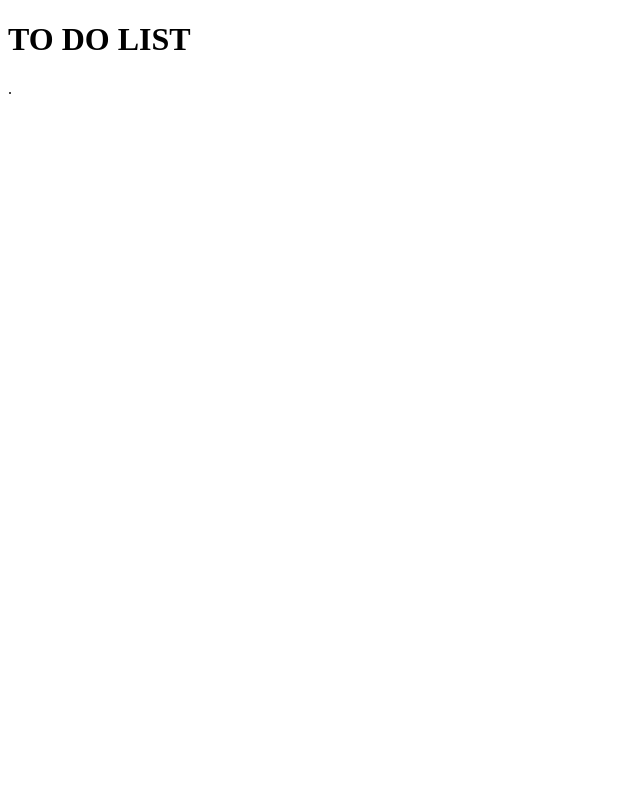
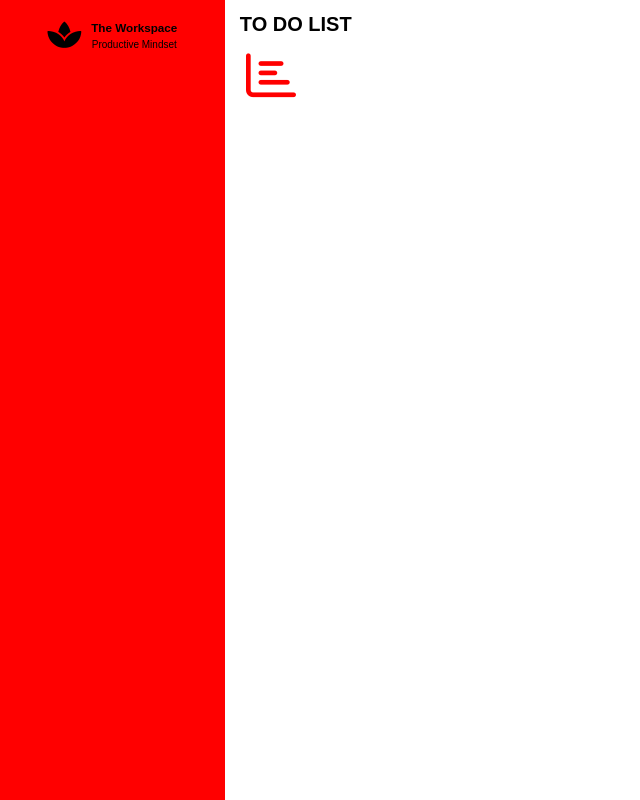
Before and after one commit to ahmadshams765-design/To-do-list, a plain HTML site: page index.html in a window 1280 px wide. Shown: the whole page, without its empty margins (0-640 px from the left). Drawn offline with Linux system fonts and the light colour scheme.

Commit message:
add more files

```diff
--- a/index.html
+++ b/index.html
@@ -1,26 +1,42 @@
-<!DOCTYPE html>
+<!doctype html>
 <html lang="en">
   <head>
-    <meta charset="UTF-8">
-    <meta name="viewport" content="width=device-width, initial-scale=1.0">
-    <title>Document</title>
+    <meta charset="UTF-8" />
+    <meta name="viewport" content="width=device-width, initial-scale=1.0" />
+    <link rel="stylesheet" href="./css/main.css" />
+    <link rel="stylesheet" href="./css/all.min.css" />
+    <link rel="preconnect" href="https://fonts.googleapis.com" />
+    <link rel="preconnect" href="https://fonts.gstatic.com" crossorigin />
+    <link
+      href="https://fonts.googleapis.com/css2?family=Cairo:wght@200..1000&display=swap"
+      rel="stylesheet"
+    />
+
+    <title>Workspace</title>
   </head>
   <body>
+    <div class="page d-flex">
+      <div class="side-bar">
+      <div class="side-head p-20 d-flex flex-c">
+        <div class="logo mr-10 d-flex flex-c">
+          <i class="fa-solid fa-spa t-3xl"></i>
+        </div>
+        <div class="text align-c d-flex " style="flex-direction: column;">
+          <h3 class="m-0">The Workspace</h3>
+          <p class="mt-5 mb-0">Productive Mindset</p>
+        </div>
+      </div>
+    </div>
     <div class="container">
       <div class="heading">
         <h1>TO DO LIST</h1>
       </div>
 
-        .
-
-
-
-
-
-
-
-
-
+      <i
+        class="fa-regular fa-chart-bar fa-fw mr-5"
+        style="color: red; font-size: 50px"
+      ></i>
+    </div>
     </div>
   </body>
 </html>
--- /dev/null
+++ b/scss/components/_sideBar.scss
@@ -0,0 +1,11 @@
+@use './abstracts/mixins' as *;
+@use './abstracts/variables'  as *;
+
+.side-bar{
+    position: relative;
+    left: 0;
+    top: 0;
+    width: 250px;
+    background-color: red;
+    height: 100vh;
+}
```
Also changed, not shown: scss/main.scss (+8 -2 lines), css/main.css, scss/components/_header.scss (added). Lines whose indentation alone changed are shown as unchanged.
